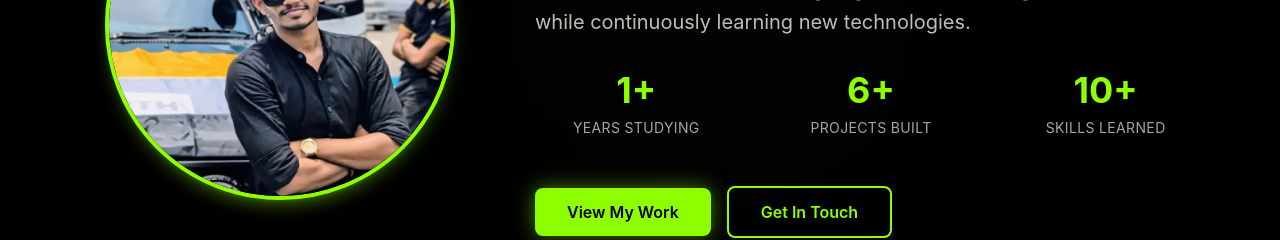
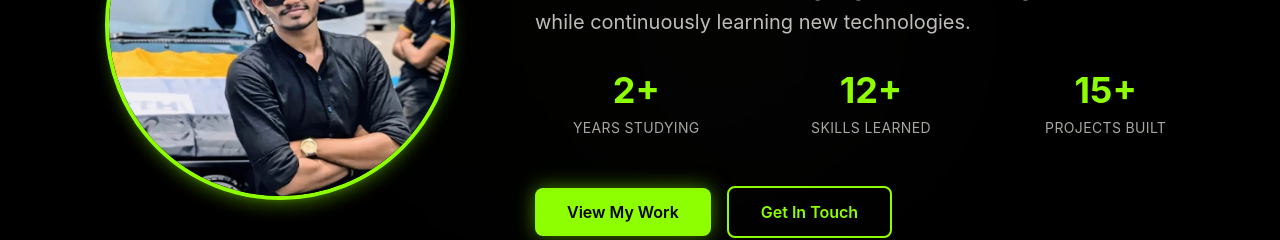
Before and after one commit to kbpkavisika/Portfolio, a Next.js app: page / in a window 1280 px wide. Shown: the part 375-615 px from the top of the page. Built offline with nearby package versions, Linux system fonts and the light colour scheme.

Commit message:
feat: fix some errors

```diff
--- a/src/components/Contact.tsx
+++ b/src/components/Contact.tsx
@@ -326,21 +326,15 @@ export default function Contact() {
                     >
                       Full Name *
                     </motion.label>
-                    <motion.input
+                    <input
                       type="text"
                       id="name"
                       name="name"
                       value={formData.name}
                       onChange={handleChange}
                       required
-                      className="w-full px-4 py-3 bg-black border border-[#EFECE3]/30 rounded-lg text-[#EFECE3] placeholder-[#EFECE3]/50 focus:outline-none focus:border-[#8EFF00] transition-colors"
+                      className="w-full px-4 py-3 bg-black border border-[#EFECE3]/30 rounded-lg text-[#EFECE3] placeholder-[#EFECE3]/50 focus:outline-none focus:border-[#8EFF00] focus:ring-2 focus:ring-[#8EFF00]/20 transition-all duration-300"
                       placeholder="John Doe"
-                      whileFocus={{
-                        scale: 1.02,
-                        borderColor: "#8EFF00",
-                        boxShadow: "0 0 10px rgba(142, 255, 0, 0.2)"
-                      }}
-                      transition={{ duration: 0.3 }}
                     />
                   </motion.div>
                   <motion.div
@@ -356,21 +350,15 @@ export default function Contact() {
                     >
                       Email Address *
                     </motion.label>
-                    <motion.input
+                    <input
                       type="email"
                       id="email"
                       name="email"
                       value={formData.email}
                       onChange={handleChange}
                       required
-                      className="w-full px-4 py-3 bg-black border border-[#EFECE3]/30 rounded-lg text-[#EFECE3] placeholder-[#EFECE3]/50 focus:outline-none focus:border-[#8EFF00] transition-colors"
+                      className="w-full px-4 py-3 bg-black border border-[#EFECE3]/30 rounded-lg text-[#EFECE3] placeholder-[#EFECE3]/50 focus:outline-none focus:border-[#8EFF00] focus:ring-2 focus:ring-[#8EFF00]/20 transition-all duration-300"
                       placeholder="john@example.com"
-                      whileFocus={{
-                        scale: 1.02,
-                        borderColor: "#8EFF00",
-                        boxShadow: "0 0 10px rgba(142, 255, 0, 0.2)"
-                      }}
-                      transition={{ duration: 0.3 }}
                     />
                   </motion.div>
                 </div>
@@ -390,20 +378,14 @@ export default function Contact() {
                     >
                       Company/Organization
                     </motion.label>
-                    <motion.input
+                    <input
                       type="text"
                       id="company"
                       name="company"
                       value={formData.company}
                       onChange={handleChange}
-                      className="w-full px-4 py-3 bg-black border border-[#EFECE3]/30 rounded-lg text-[#EFECE3] placeholder-[#EFECE3]/50 focus:outline-none focus:border-[#8EFF00] transition-colors"
+                      className="w-full px-4 py-3 bg-black border border-[#EFECE3]/30 rounded-lg text-[#EFECE3] placeholder-[#EFECE3]/50 focus:outline-none focus:border-[#8EFF00] focus:ring-2 focus:ring-[#8EFF00]/20 transition-all duration-300"
                       placeholder="Your Company"
-                      whileFocus={{
-                        scale: 1.02,
-                        borderColor: "#8EFF00",
-                        boxShadow: "0 0 10px rgba(142, 255, 0, 0.2)"
-                      }}
-                      transition={{ duration: 0.3 }}
                     />
                   </motion.div>
                   <motion.div
@@ -419,19 +401,13 @@ export default function Contact() {
                     >
                       Project Type *
                     </motion.label>
-                    <motion.select
+                    <select
                       id="subject"
                       name="subject"
                       value={formData.subject}
                       onChange={handleChange}
                       required
-                      className="w-full px-4 py-3 bg-black border border-[#EFECE3]/30 rounded-lg text-[#EFECE3] focus:outline-none focus:border-[#8EFF00] transition-colors"
-                      whileFocus={{
-                        scale: 1.02,
-                        borderColor: "#8EFF00",
-                        boxShadow: "0 0 10px rgba(142, 255, 0, 0.2)"
-                      }}
-                      transition={{ duration: 0.3 }}
+                      className="w-full px-4 py-3 bg-black border border-[#EFECE3]/30 rounded-lg text-[#EFECE3] focus:outline-none focus:border-[#8EFF00] focus:ring-2 focus:ring-[#8EFF00]/20 transition-all duration-300"
                     >
                       <option value="">Select project type</option>
                       <option value="web-application">Web Application</option>
@@ -439,7 +415,7 @@ export default function Contact() {
                       <option value="api-development">API Development</option>
                       <option value="consultation">Technical Consultation</option>
                       <option value="other">Other</option>
-                    </motion.select>
+                    </select>
                   </motion.div>
                 </div>
 
@@ -457,21 +433,15 @@ export default function Contact() {
                   >
                     Project Details *
                   </motion.label>
-                  <motion.textarea
+                  <textarea
                     id="message"
                     name="message"
                     value={formData.message}
                     onChange={handleChange}
                     required
                     rows={5}
-                    className="w-full px-4 py-3 bg-black border border-[#EFECE3]/30 rounded-lg text-[#EFECE3] placeholder-[#EFECE3]/50 focus:outline-none focus:border-[#8EFF00] transition-colors resize-none"
+                    className="w-full px-4 py-3 bg-black border border-[#EFECE3]/30 rounded-lg text-[#EFECE3] placeholder-[#EFECE3]/50 focus:outline-none focus:border-[#8EFF00] focus:ring-2 focus:ring-[#8EFF00]/20 transition-all duration-300 resize-none"
                     placeholder="Please describe your project requirements, timeline, and budget range..."
-                    whileFocus={{
-                      scale: 1.02,
-                      borderColor: "#8EFF00",
-                      boxShadow: "0 0 10px rgba(142, 255, 0, 0.2)"
-                    }}
-                    transition={{ duration: 0.3 }}
                   />
                 </motion.div>
 
--- a/src/components/Hero.tsx
+++ b/src/components/Hero.tsx
@@ -161,10 +161,6 @@ export default function Hero() {
             <motion.div
               className="text-center"
               variants={metricItemVariants}
-              whileHover={{
-                scale: 1.1,
-                transition: { duration: 0.3 }
-              }}
             >
               <motion.div
                 className="text-3xl md:text-4xl font-bold text-[#8EFF00] mb-2"
@@ -175,7 +171,7 @@ export default function Hero() {
                   delay: 0.8
                 }}
               >
-                1+
+                2+
               </motion.div>
               <div className="text-sm text-[#EFECE3]/70 uppercase tracking-wide">Years Studying</div>
             </motion.div>
@@ -183,10 +179,6 @@ export default function Hero() {
             <motion.div
               className="text-center"
               variants={metricItemVariants}
-              whileHover={{
-                scale: 1.1,
-                transition: { duration: 0.3 }
-              }}
             >
               <motion.div
                 className="text-3xl md:text-4xl font-bold text-[#8EFF00] mb-2"
@@ -197,18 +189,14 @@ export default function Hero() {
                   delay: 0.9
                 }}
               >
-                6+
+                12+
               </motion.div>
-              <div className="text-sm text-[#EFECE3]/70 uppercase tracking-wide">Projects Built</div>
+              <div className="text-sm text-[#EFECE3]/70 uppercase tracking-wide">Skills Learned</div>
             </motion.div>
 
             <motion.div
               className="text-center"
               variants={metricItemVariants}
-              whileHover={{
-                scale: 1.1,
-                transition: { duration: 0.3 }
-              }}
             >
               <motion.div
                 className="text-3xl md:text-4xl font-bold text-[#8EFF00] mb-2"
@@ -219,9 +207,9 @@ export default function Hero() {
                   delay: 1.0
                 }}
               >
-                10+
+                15+
               </motion.div>
-              <div className="text-sm text-[#EFECE3]/70 uppercase tracking-wide">Skills Learned</div>
+              <div className="text-sm text-[#EFECE3]/70 uppercase tracking-wide">Projects Built</div>
             </motion.div>
           </motion.div>
 
```
